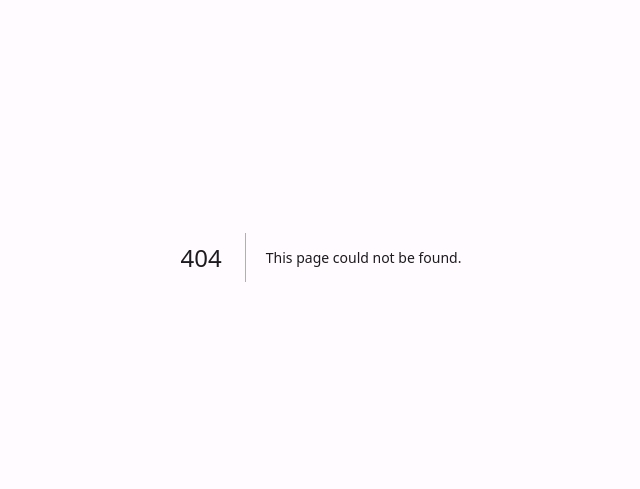
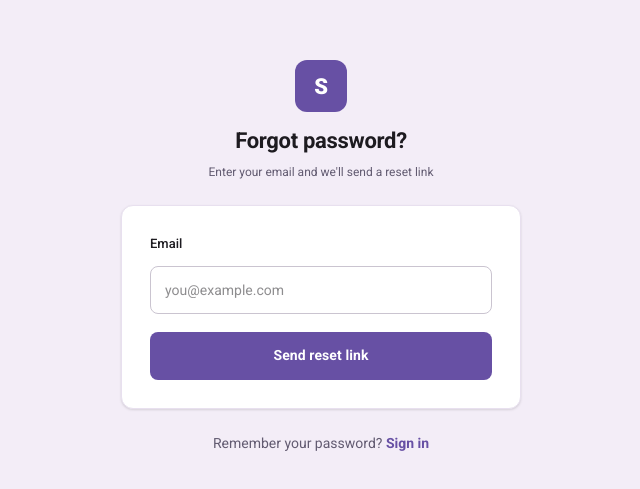
Before and after one commit to shXfin/speaksure-preview, a Next.js app: page /forgot-password in a window 1280 px wide. Before the commit this address had no page. Shown: the part 143-632 px from the top of the page, without its empty margins (319-959 px from the left). Built offline with nearby package versions, Linux system fonts and the light colour scheme.

Commit message:
feat: add forgot password and reset password flow

```diff
--- /dev/null
+++ b/src/app/auth/reset-password/page.tsx
@@ -0,0 +1,85 @@
+"use client"
+
+import { useState } from "react"
+import { useRouter } from "next/navigation"
+import { m3, BrandMark } from "@/lib/m3"
+import { createClient } from "@/lib/supabase/client"
+
+export default function ResetPasswordPage() {
+  const router = useRouter()
+  const [password, setPassword] = useState("")
+  const [confirm, setConfirm] = useState("")
+  const [loading, setLoading] = useState(false)
+  const [error, setError] = useState("")
+
+  async function handleSubmit(e: React.FormEvent) {
+    e.preventDefault()
+    setError("")
+    if (password !== confirm) {
+      setError("Passwords do not match")
+      return
+    }
+    if (password.length < 6) {
+      setError("Password must be at least 6 characters")
+      return
+    }
+    setLoading(true)
+    const supabase = createClient()
+    const { error } = await supabase.auth.updateUser({ password })
+    if (error) {
+      setError(error.message)
+      setLoading(false)
+    } else {
+      router.push("/classes")
+    }
+  }
+
+  return (
+    <div style={{ minHeight: "100vh", display: "flex", alignItems: "center", justifyContent: "center", background: m3.color.surfaceContainer, padding: "24px 16px" }}>
+      <div style={{ width: "100%", maxWidth: 400, display: "flex", flexDirection: "column", gap: 24 }}>
+
+        <div style={{ display: "flex", flexDirection: "column", alignItems: "center", gap: 12, textAlign: "center" }}>
+          <BrandMark size={52} />
+          <div>
+            <h1 style={{ margin: "0 0 6px", fontSize: m3.font.xl, fontWeight: m3.font.bold, color: m3.color.text, letterSpacing: "-0.3px" }}>
+              Set new password
+            </h1>
+            <p style={{ margin: 0, fontSize: m3.font.sm, color: m3.color.muted }}>
+              Choose a strong password for your account
+            </p>
+          </div>
+        </div>
+
+        <form onSubmit={handleSubmit} style={{ ...m3.card, padding: 28, display: "flex", flexDirection: "column", gap: 18 }}>
+          {error && (
+            <div style={{ padding: "10px 14px", borderRadius: 8, background: "#fdecea", border: "1px solid #f5c6c6", fontSize: 13, color: "#c62828" }}>
+              {error}
+            </div>
+          )}
+
+          <div style={{ display: "flex", flexDirection: "column", gap: 6 }}>
+            <label htmlFor="password" style={m3.label}>New password</label>
+            <input
+              id="password" type="password" placeholder="min. 6 characters"
+              value={password} onChange={e => setPassword(e.target.value)}
+              minLength={6} required style={m3.input}
+            />
+          </div>
+
+          <div style={{ display: "flex", flexDirection: "column", gap: 6 }}>
+            <label htmlFor="confirm" style={m3.label}>Confirm password</label>
+            <input
+              id="confirm" type="password" placeholder="repeat your password"
+              value={confirm} onChange={e => setConfirm(e.target.value)}
+              minLength={6} required style={m3.input}
+            />
+          </div>
+
+          <button type="submit" disabled={loading} style={{ ...m3.btnPrimary, opacity: loading ? 0.7 : 1, cursor: loading ? "not-allowed" : "pointer" }}>
+            {loading ? "Updating..." : "Update password"}
+          </button>
+        </form>
+      </div>
+    </div>
+  )
+}
--- /dev/null
+++ b/src/app/forgot-password/page.tsx
@@ -0,0 +1,104 @@
+"use client"
+
+import Link from "next/link"
+import { useState } from "react"
+import { m3, BrandMark } from "@/lib/m3"
+import { createClient } from "@/lib/supabase/client"
+
+export default function ForgotPasswordPage() {
+  const [email, setEmail] = useState("")
+  const [loading, setLoading] = useState(false)
+  const [sent, setSent] = useState(false)
+  const [error, setError] = useState("")
+
+  async function handleSubmit(e: React.FormEvent) {
+    e.preventDefault()
+    setError("")
+    setLoading(true)
+    const supabase = createClient()
+    const { error } = await supabase.auth.resetPasswordForEmail(email, {
+      redirectTo: `${window.location.origin}/auth/reset-password`,
+    })
+    if (error) {
+      setError(error.message)
+      setLoading(false)
+    } else {
+      setSent(true)
+      setLoading(false)
+    }
+  }
+
+  if (sent) {
+    return (
+      <div style={{ minHeight: "100vh", display: "flex", alignItems: "center", justifyContent: "center", background: m3.color.surfaceContainer, padding: "24px 16px" }}>
+        <div style={{ width: "100%", maxWidth: 400, textAlign: "center", display: "flex", flexDirection: "column", gap: 20 }}>
+          <div style={{ display: "flex", justifyContent: "center" }}><BrandMark size={52} /></div>
+          <div style={{ ...m3.card, padding: 32 }}>
+            <div style={{ display: "flex", justifyContent: "center", marginBottom: 16 }}>
+              <div style={{ width: 64, height: 64, borderRadius: 16, background: "#eaddff", display: "grid", placeItems: "center" }}>
+                <svg width="32" height="32" viewBox="0 0 24 24" fill="none" stroke="#6750a4" strokeWidth="1.8" strokeLinecap="round" strokeLinejoin="round">
+                  <path d="M4 4h16c1.1 0 2 .9 2 2v12c0 1.1-.9 2-2 2H4c-1.1 0-2-.9-2-2V6c0-1.1.9-2 2-2z"/>
+                  <polyline points="22,6 12,13 2,6"/>
+                </svg>
+              </div>
+            </div>
+            <h2 style={{ margin: "0 0 8px", fontSize: 20, fontWeight: 700, color: m3.color.text }}>Check your email</h2>
+            <p style={{ margin: "0 0 20px", fontSize: 14, color: m3.color.muted, lineHeight: 1.6 }}>
+              We sent a password reset link to <strong>{email}</strong>. Click it to set a new password.
+            </p>
+            <Link href="/login" style={{ ...m3.btnPrimary, display: "block", textAlign: "center", textDecoration: "none" }}>
+              Back to sign in
+            </Link>
+          </div>
+        </div>
+      </div>
+    )
+  }
+
+  return (
+    <div style={{ minHeight: "100vh", display: "flex", alignItems: "center", justifyContent: "center", background: m3.color.surfaceContainer, padding: "24px 16px" }}>
+      <div style={{ width: "100%", maxWidth: 400, display: "flex", flexDirection: "column", gap: 24 }}>
+
+        <div style={{ display: "flex", flexDirection: "column", alignItems: "center", gap: 12, textAlign: "center" }}>
+          <BrandMark size={52} />
+          <div>
+            <h1 style={{ margin: "0 0 6px", fontSize: m3.font.xl, fontWeight: m3.font.bold, color: m3.color.text, letterSpacing: "-0.3px" }}>
+              Forgot password?
+            </h1>
+            <p style={{ margin: 0, fontSize: m3.font.sm, color: m3.color.muted }}>
+              Enter your email and we'll send a reset link
+            </p>
+          </div>
+        </div>
+
+        <form onSubmit={handleSubmit} style={{ ...m3.card, padding: 28, display: "flex", flexDirection: "column", gap: 18 }}>
+          {error && (
+            <div style={{ padding: "10px 14px", borderRadius: 8, background: "#fdecea", border: "1px solid #f5c6c6", fontSize: 13, color: "#c62828" }}>
+              {error}
+            </div>
+          )}
+
+          <div style={{ display: "flex", flexDirection: "column", gap: 6 }}>
+            <label htmlFor="email" style={m3.label}>Email</label>
+            <input
+              id="email" type="email" placeholder="you@example.com"
+              value={email} onChange={e => setEmail(e.target.value)}
+              required style={m3.input}
+            />
+          </div>
+
+          <button type="submit" disabled={loading} style={{ ...m3.btnPrimary, opacity: loading ? 0.7 : 1, cursor: loading ? "not-allowed" : "pointer" }}>
+            {loading ? "Sending..." : "Send reset link"}
+          </button>
+        </form>
+
+        <p style={{ textAlign: "center", fontSize: m3.font.base, color: m3.color.muted, margin: 0 }}>
+          Remember your password?{" "}
+          <Link href="/login" style={{ color: m3.color.primary, fontWeight: m3.font.bold, textDecoration: "none" }}>
+            Sign in
+          </Link>
+        </p>
+      </div>
+    </div>
+  )
+}
--- a/src/app/login/page.tsx
+++ b/src/app/login/page.tsx
@@ -81,7 +81,7 @@ export default function LoginPage() {
           </div>
 
           <div style={{ display: "flex", justifyContent: "flex-end" }}>
-            <Link href="#" style={{ fontSize: 13, color: m3.color.primary, fontWeight: 500, textDecoration: "none" }}>
+            <Link href="/forgot-password" style={{ fontSize: 13, color: m3.color.primary, fontWeight: 500, textDecoration: "none" }}>
               Forgot password?
             </Link>
           </div>
```
